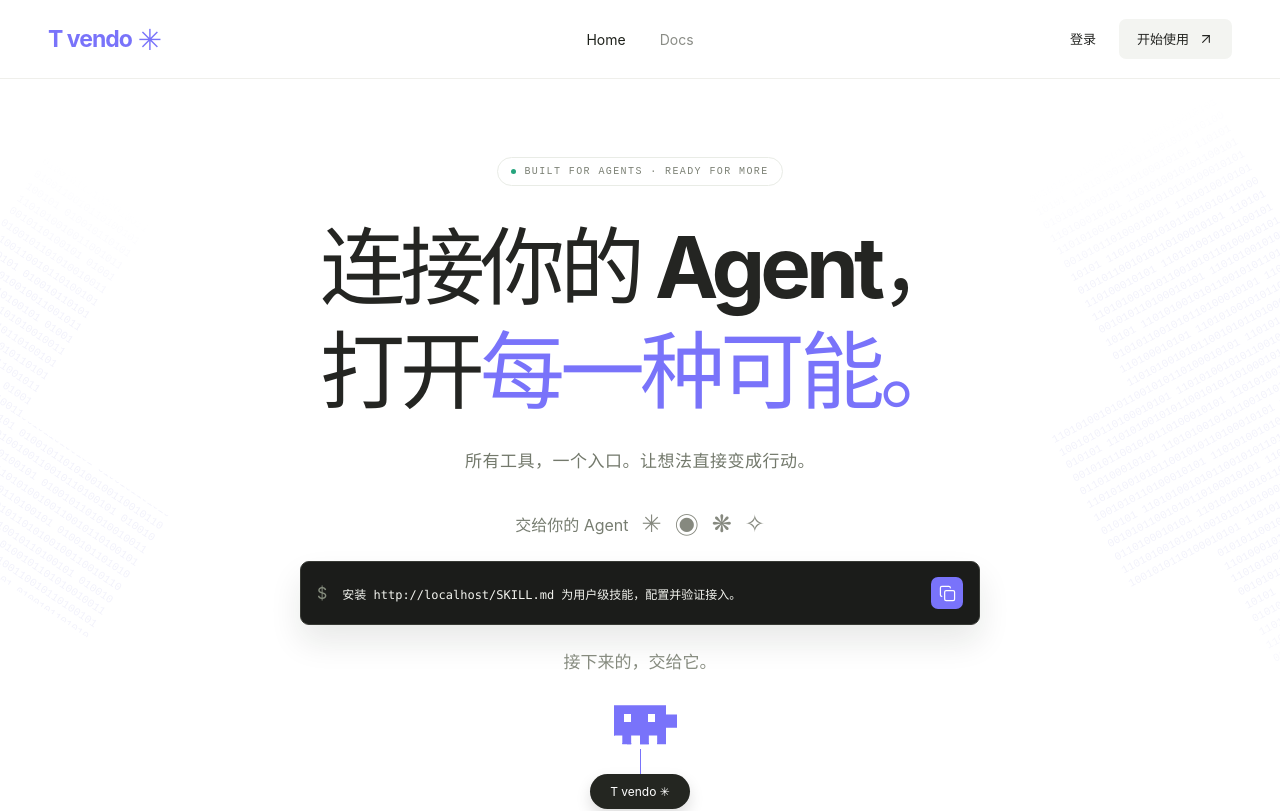
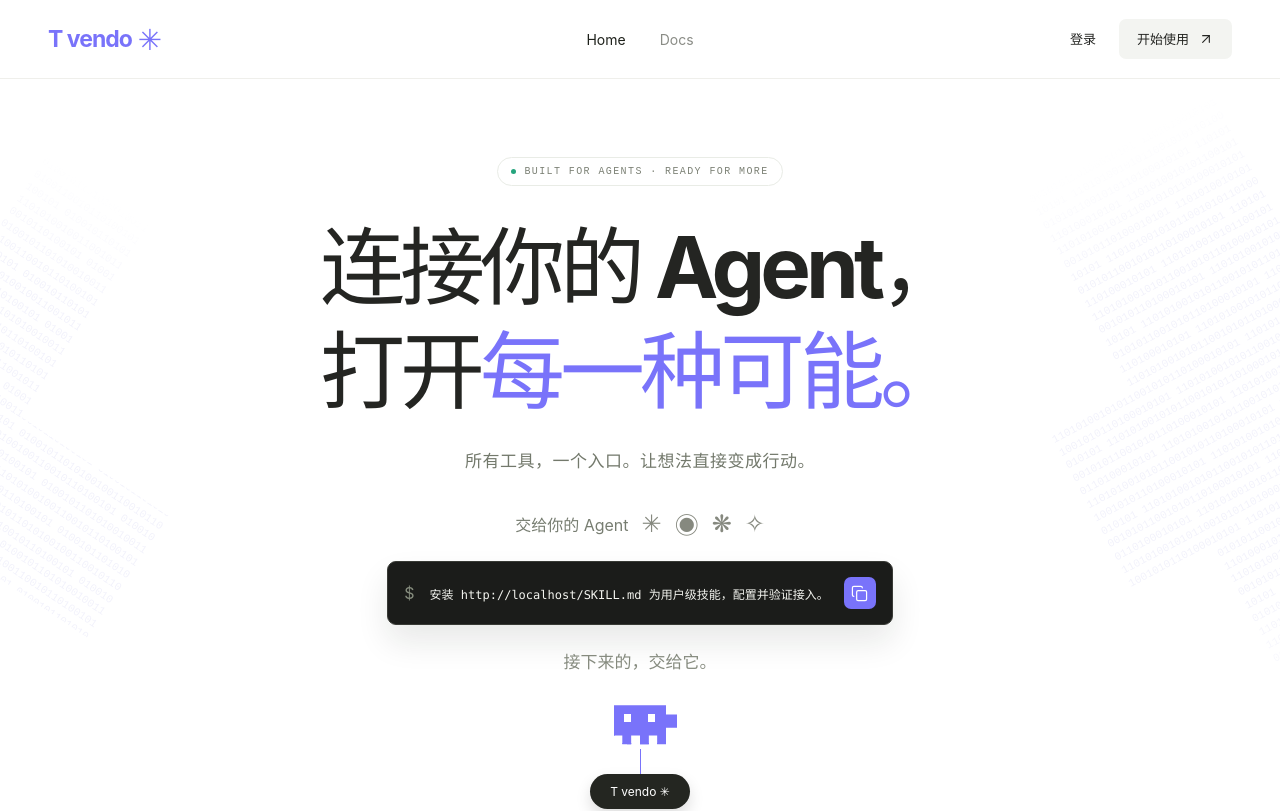
Before and after one commit to dyunwei/tvendo, a Vue app in the folder frontend/: page / in a window 1280 px wide. Shown: the top 811 px of the page. Built offline with nearby package versions, Linux system fonts and the light colour scheme; no server answers.

Commit message:
fix: size landing command box to its content

```diff
--- a/frontend/src/style.css
+++ b/frontend/src/style.css
@@ -322,7 +322,8 @@ a svg {
   text-align: left;
   border: 1px solid #383a35;
   border-radius: 9px;
-  max-width: 680px;
+  width: fit-content;
+  max-width: 100%;
   margin: auto;
   padding: 14px 16px;
   box-shadow: 0 17px 32px #161a1719;
```
